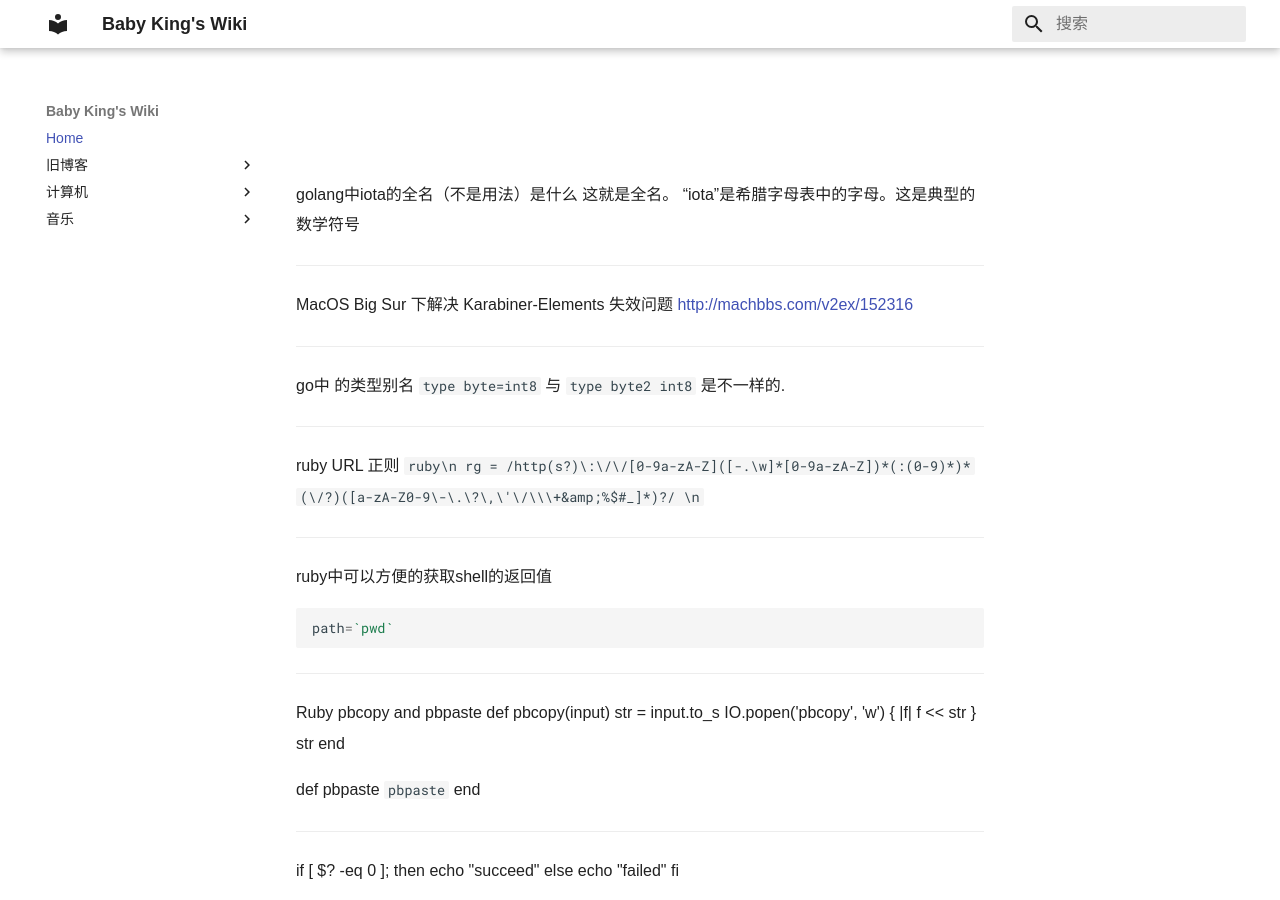
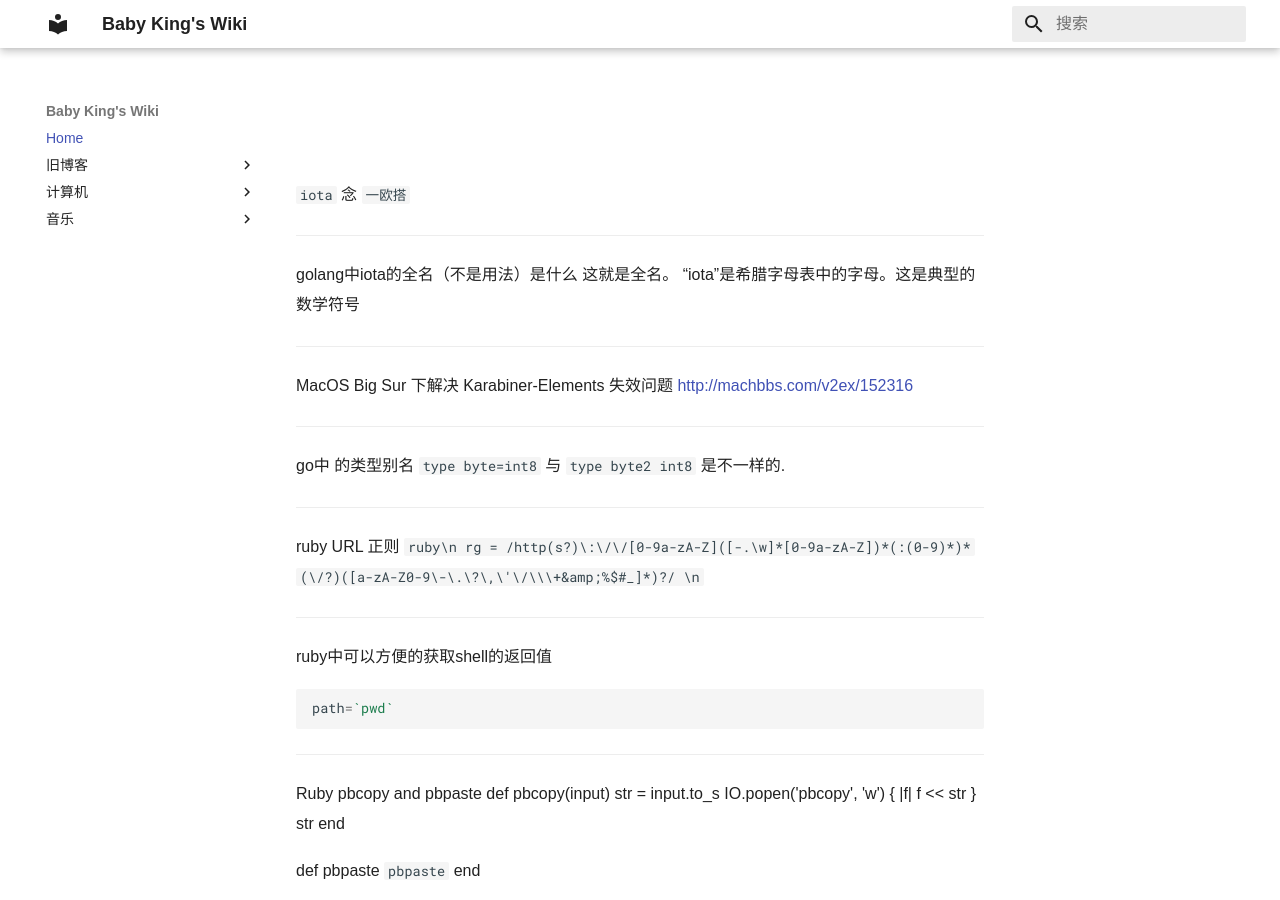
Before and after one commit to babyking/wiki, an MkDocs documentation site: the page built from wiki/index.md, in a window 1280 px wide and 900 px high. Built offline with MkDocs 1.6.1 and Material for MkDocs 9.7.7, drawn with Linux system fonts in a browser that asks for light colours.

Commit message:
quick commit

```diff
--- a/wiki/index.md
+++ b/wiki/index.md
@@ -1,4 +1,6 @@
 #
+`iota` 念 `一欧搭`
+___
 golang中iota的全名（不是用法）是什么 这就是全名。 “iota”是希腊字母表中的字母。这是典型的数学符号
 ___
 MacOS Big Sur 下解决 Karabiner-Elements 失效问题 http://machbbs.com/v2ex/152316
```
